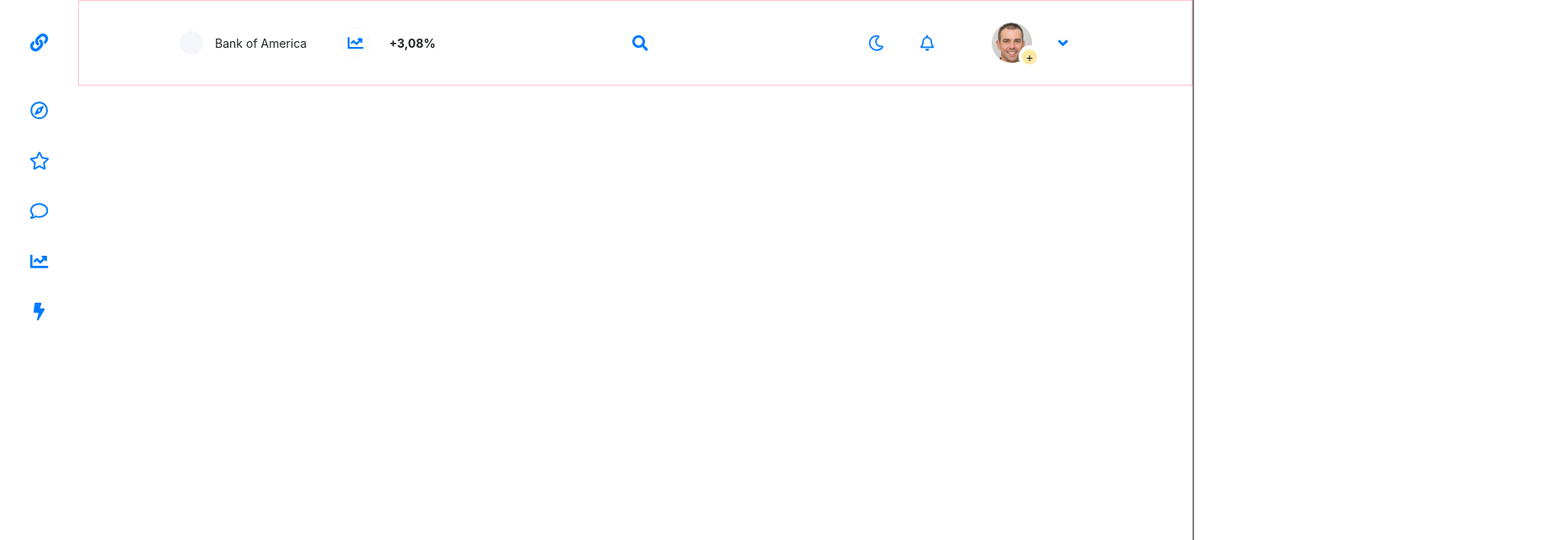
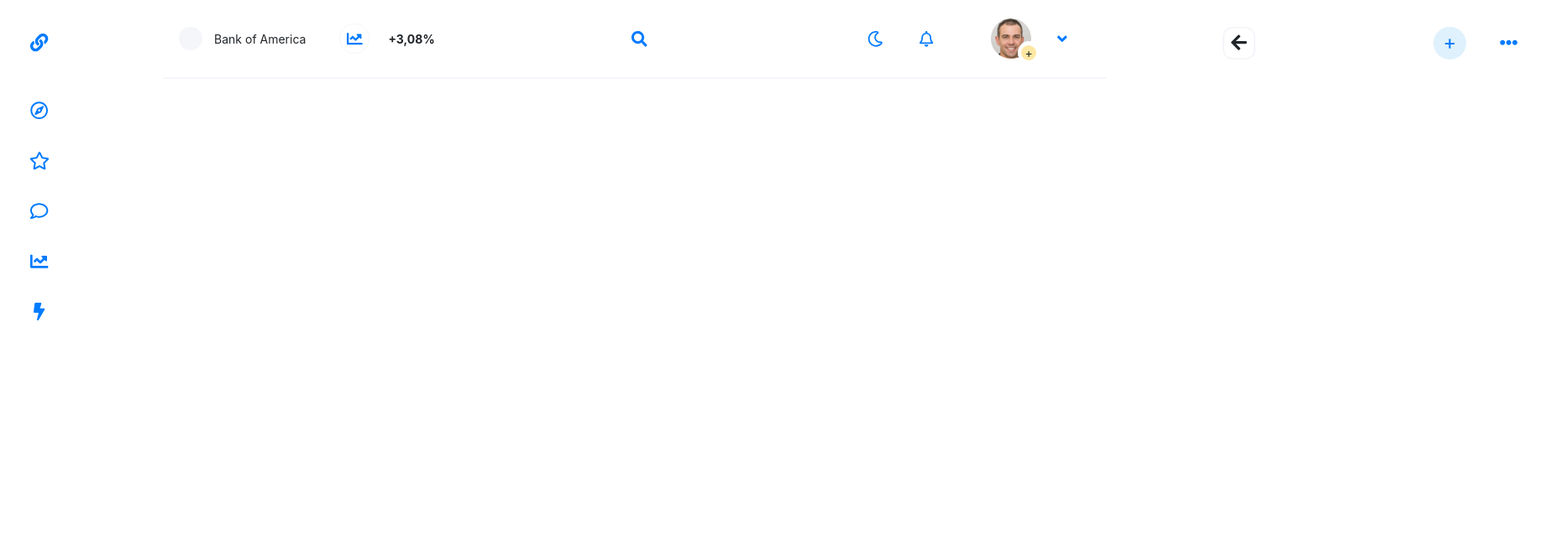
Before and after one commit to perfringis/react-project-1, a React app: page / in a window 1280 px wide. Shown: the top 644 px of the page at 84% size, 1847 px wide, since content can reach past the window. Built offline with nearby package versions, Linux system fonts and the light colour scheme.

Commit message:
implement content section

```diff
--- a/src/components/SideNav.jsx
+++ b/src/components/SideNav.jsx
@@ -12,6 +12,8 @@ import { faSearch } from '@fortawesome/free-solid-svg-icons';
 import { faMoon } from '@fortawesome/free-regular-svg-icons';
 import { faBell } from '@fortawesome/free-regular-svg-icons';
 import { faAngleDown } from '@fortawesome/free-solid-svg-icons';
+import { faArrowLeft } from '@fortawesome/free-solid-svg-icons';
+import { faEllipsisH } from '@fortawesome/free-solid-svg-icons';
 
 import image1 from '../assets/images/face1.jpeg';
 import image2 from '../assets/images/face2.jpeg';
@@ -72,6 +74,7 @@ const SideNav = () => {
         </nav>
       </div>
       <div className='main'>
+        <div className='main-column'>
           <header className='header'>
             <ul>
               <li style={{ width: 95 }}></li>
@@ -137,7 +140,30 @@ const SideNav = () => {
               <li style={{ width: 122 }}></li>
             </ul>
           </header>
-        <div className='sidenav'></div>
+            <div className="line"></div>
+          <div className='content'>
+          </div>
+        </div>
+
+        <div className='sidenav'>
+          <div className='navigate'>
+            <div style={{ width: 38 }}></div>
+            <div className='left-arrow'>
+              <FontAwesomeIcon icon={faArrowLeft} size='lg' />
+            </div>
+            <div style={{ width: 212 }}></div>
+            <div className='blue-circle'>
+              <div className='plus-sign'>+</div>
+            </div>
+            <div style={{ width: 40 }}></div>
+            <div>
+              <a href='#'>
+                <FontAwesomeIcon icon={faEllipsisH} size='lg' />
+              </a>
+            </div>
+            <div style={{ width: 40 }}></div>
+          </div>
+        </div>
       </div>
     </div>
   );
--- a/src/style/_button.scss
+++ b/src/style/_button.scss
@@ -5,7 +5,6 @@
   height: 5rem;
   width: 23.5rem;
 
-  background-color: $azure-radiance;
   color: #fff;
   font-size: 1rem;
   border: none;
--- a/src/style/_header.scss
+++ b/src/style/_header.scss
@@ -22,7 +22,7 @@
     }
   }
 
-  border: solid 1px pink;
+  // border: solid 1px pink;
 }
 
 .circle {
@@ -99,7 +99,7 @@
 }
 
 .sidenav {
-  border: solid 1px gray;
+  // border: solid 1px gray;
 
   width: 100%;
   height: 1012px;
@@ -107,3 +107,69 @@
   display: flex;
   flex-direction: column;
 }
+
+.navigate {
+  height: 102px;
+  width: 100%;
+
+  // border: solid 1px red;
+
+  display: flex;
+  align-items: center;
+  justify-content: center;
+}
+
+.left-arrow {
+  width: 39px;
+  height: 39px;
+
+  border-radius: 30%;
+
+  display: flex;
+  align-items: center;
+  justify-content: center;
+
+  border: 2px solid $whisper;
+}
+
+.blue-circle {
+  width: 39px;
+  height: 39px;
+
+  border-radius: 100%;
+
+  display: flex;
+  align-items: center;
+  justify-content: center;
+
+  background-color: $hawkes-blue;
+}
+
+.plus-sign {
+  color: $azure-radiance;
+  font-size: 24px;
+}
+
+.content {
+  // border: solid 1px blueviolet;
+
+  width: 100%;
+  height: 100%;
+
+  display: flex;
+}
+
+.main-column {
+  display: flex;
+  align-items: center;
+  justify-content: center;
+
+  flex-direction: column;
+}
+
+.line {
+  border: solid 1px $whisper;
+
+  height: 0px;
+  width: 1123px;
+}
```
Lines whose indentation alone changed are shown as unchanged.
